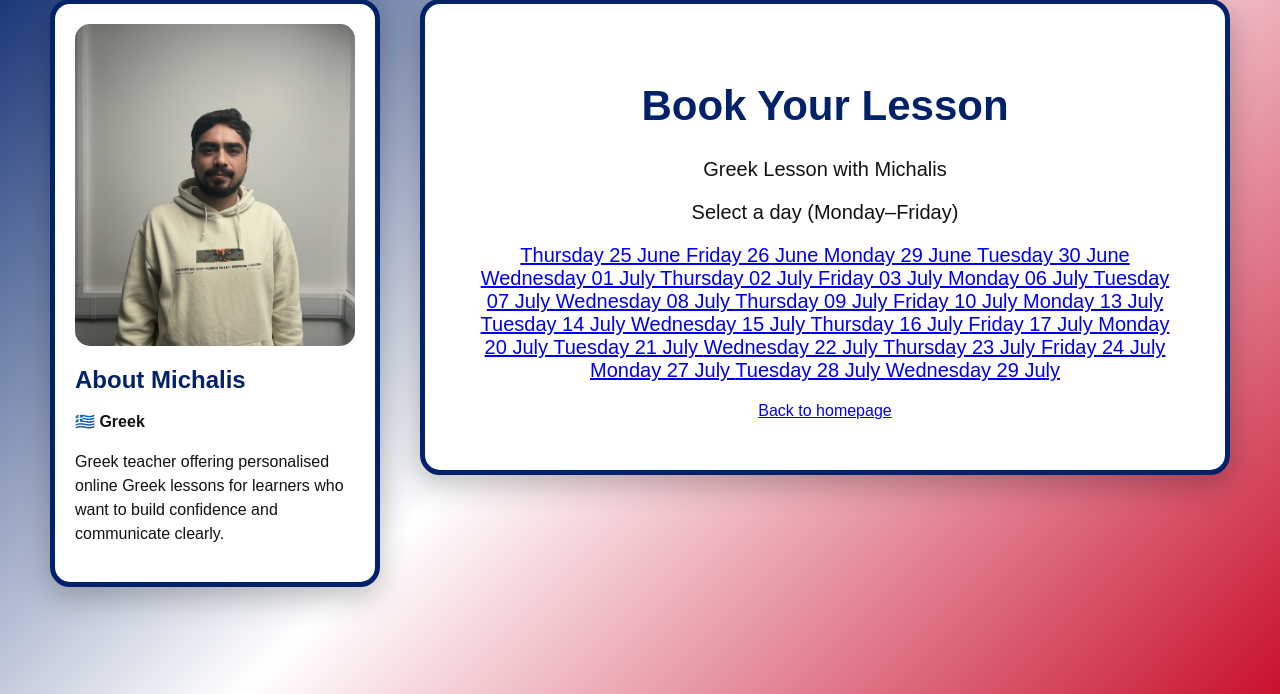
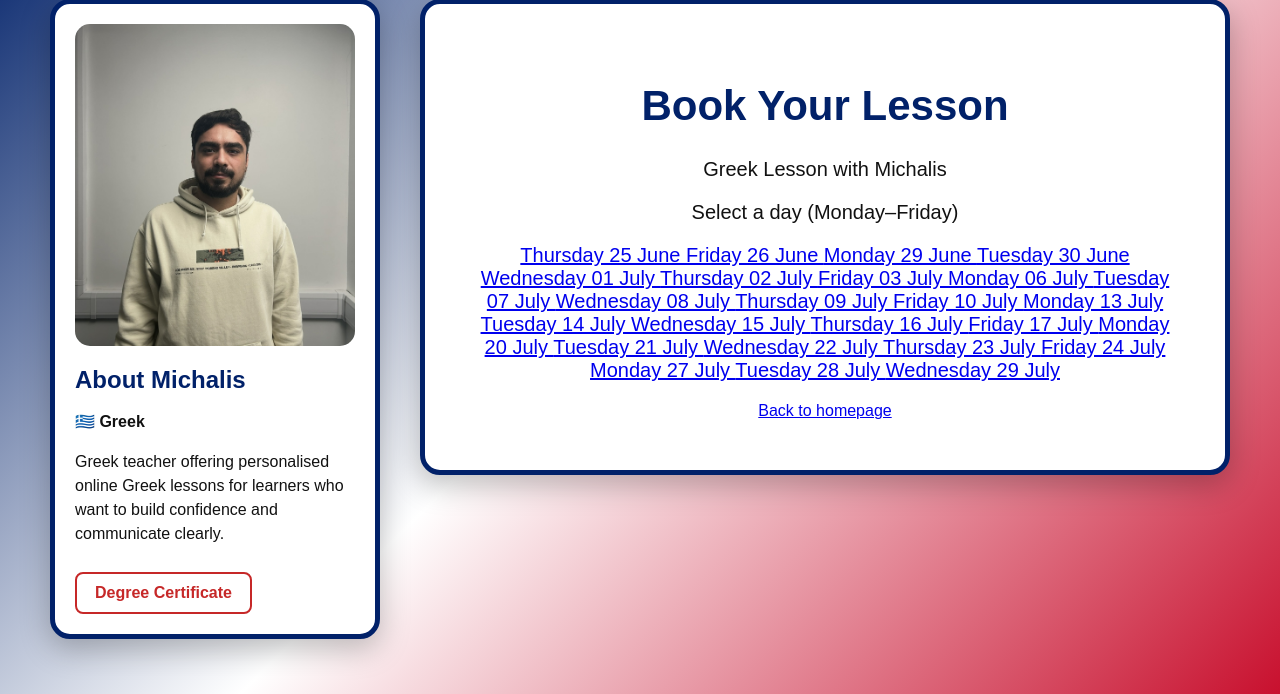
Before and after one commit to EnglishwithMike/english-teacher-website, a Flask app: page /booking/michalis in a window 1280 px wide. Shown: the part 106-800 px from the top of the page. Run offline with Flask 3, Linux system fonts and the light colour scheme; some libraries are stand-ins or nearby versions.

Commit message:
Add degree certificate buttons to teacher bios

```diff
--- a/static/style.css
+++ b/static/style.css
@@ -2167,3 +2167,22 @@ button:hover {
 .teacher-timezone-field small {
     line-height: 1.4;
 }
+
+.degree-certificate-button {
+    display: inline-block;
+    margin-top: 10px;
+    padding: 10px 18px;
+    color: #c62828;
+    background: transparent;
+    border: 2px solid #c62828;
+    border-radius: 8px;
+    font-weight: 700;
+    text-decoration: none;
+    transition: background-color 0.2s ease, color 0.2s ease;
+}
+
+.degree-certificate-button:hover,
+.degree-certificate-button:focus {
+    color: #ffffff;
+    background-color: #c62828;
+}
--- a/templates/booking.html
+++ b/templates/booking.html
@@ -76,9 +76,23 @@
                     <p>{{ t.mike_bio_1 }}</p>
                     <p>{{ t.mike_bio_2 }}</p>
                     <p>{{ t.mike_bio_3 }}</p>
+                    <a
+                        class="degree-certificate-button"
+                        href="{{ url_for('static', filename='documents/degree-certificate.pdf') }}"
+                        target="_blank"
+                        rel="noopener">
+                        Degree Certificate
+                    </a>
                 {% elif teacher == "michalis" %}
                     <p><strong>🇬🇷 Greek</strong></p>
                     <p>{{ t.michalis_bio }}</p>
+                    <a
+                        class="degree-certificate-button"
+                        href="{{ url_for('static', filename='documents/degree-certificate.pdf') }}"
+                        target="_blank"
+                        rel="noopener">
+                        Degree Certificate
+                    </a>
                 {% else %}
                     <p><strong>🇪🇸 Spanish</strong></p>
                     <p>{{ t.emily_bio_1 }}</p>
```
Also changed, not shown: 1 other file.
